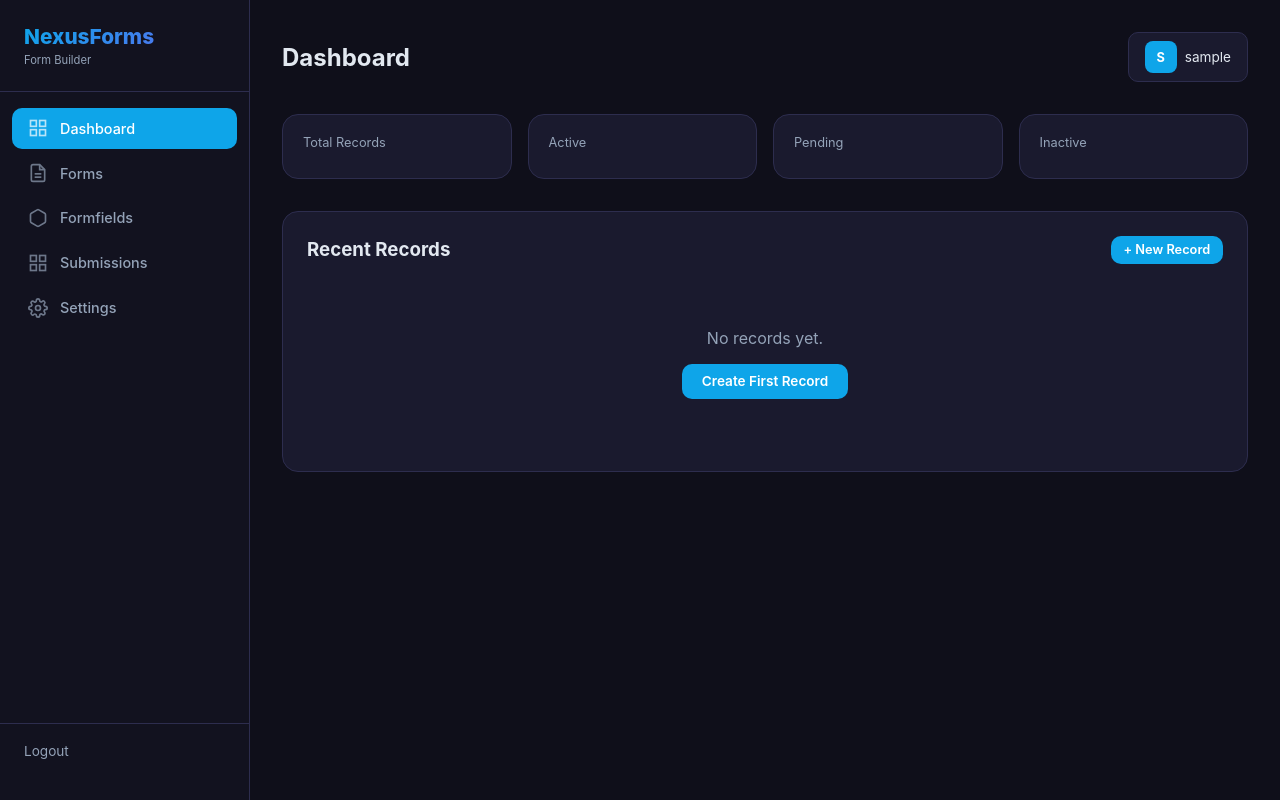
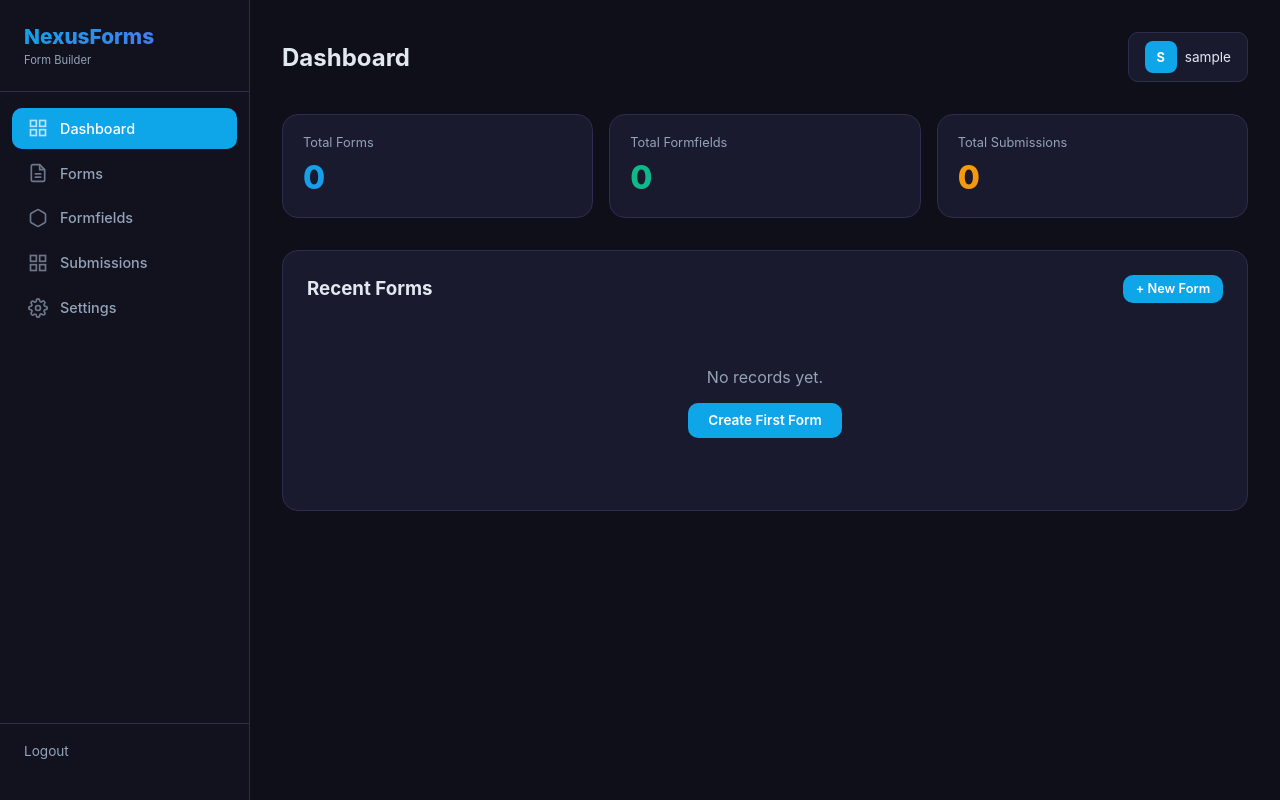
Before and after one commit to nexus-apex/nexus-forms, a Django app: page /dashboard/ in a window 1280 px wide. Run offline with Django 4.2, Linux system fonts and the light colour scheme; the visitor is signed in with stand-in values (Sample User, id 1); data that the repository does not hold is empty.

Commit message:
feat: enterprise NexusForms with Form, FormField, Submission

```diff
--- a/backend/templates/dashboard.html
+++ b/backend/templates/dashboard.html
@@ -4,41 +4,34 @@
 {% block content %}
 <div class="stats-grid">
   <div class="stat-card">
-    <div class="stat-label">Total Records</div>
-    <div class="stat-value">{{ total }}</div>
+    <div class="stat-label">Total Forms</div>
+    <div class="stat-value">{{ form_count }}</div>
   </div>
   <div class="stat-card">
-    <div class="stat-label">Active</div>
-    <div class="stat-value" style="background:linear-gradient(135deg,#10b981,#06b6d4);-webkit-background-clip:text;background-clip:text">{{ active }}</div>
+    <div class="stat-label">Total Formfields</div>
+    <div class="stat-value" style="background:linear-gradient(135deg,#10b981,#06b6d4);-webkit-background-clip:text;background-clip:text">{{ formfield_count }}</div>
   </div>
   <div class="stat-card">
-    <div class="stat-label">Pending</div>
-    <div class="stat-value" style="background:linear-gradient(135deg,#f59e0b,#f97316);-webkit-background-clip:text;background-clip:text">{{ pending }}</div>
-  </div>
-  <div class="stat-card">
-    <div class="stat-label">Inactive</div>
-    <div class="stat-value" style="background:linear-gradient(135deg,#ef4444,#ec4899);-webkit-background-clip:text;background-clip:text">{{ inactive }}</div>
+    <div class="stat-label">Total Submissions</div>
+    <div class="stat-value" style="background:linear-gradient(135deg,#f59e0b,#f97316);-webkit-background-clip:text;background-clip:text">{{ submission_count }}</div>
   </div>
 </div>
 
 <div class="card">
   <div style="display:flex;justify-content:space-between;align-items:center;margin-bottom:1rem">
-    <h3>Recent Records</h3>
-    <a href="/records/create/" class="btn btn-primary btn-sm">+ New Record</a>
+    <h3>Recent Forms</h3>
+    <a href="/forms/create/" class="btn btn-primary btn-sm">+ New Form</a>
   </div>
   {% if recent %}
   <table>
     <thead>
-      <tr><th>Name</th><th>Email</th><th>Status</th><th>Amount</th><th>Date</th></tr>
+      <tr><th>Title</th><th>Category</th><th>Status</th><th>Submissions</th><th>Created Date</th><th>Created</th></tr>
     </thead>
     <tbody>
       {% for r in recent %}
       <tr>
-        <td><a href="/records/{{ r.pk }}/edit/">{{ r.name }}</a></td>
-        <td style="color:var(--muted)">{{ r.email|default:"-" }}</td>
-        <td><span class="badge badge-{{ r.status }}">{{ r.status }}</span></td>
-        <td>{{ r.amount }}</td>
-        <td style="color:var(--muted)">{{ r.created_at|date:"M d, Y" }}</td>
+        <td><a href="/forms/{{ r.pk }}/edit/">{{ r.title }}</a></td>
+        <td>{{ r.category|default:"-" }}</td><td><span class="badge badge-blue">{{ r.get_status_display }}</span></td><td>{{ r.submissions|default:"-" }}</td><td style="color:var(--muted)">{{ r.created_date|date:"M d, Y"|default:"-" }}</td><td style="color:var(--muted)">{{ r.created_at|date:"M d, Y" }}</td>
       </tr>
       {% endfor %}
     </tbody>
@@ -46,7 +39,7 @@
   {% else %}
   <div class="empty">
     <p>No records yet.</p>
-    <a href="/records/create/" class="btn btn-primary" style="margin-top:1rem">Create First Record</a>
+    <a href="/forms/create/" class="btn btn-primary" style="margin-top:1rem">Create First Form</a>
   </div>
   {% endif %}
 </div>
```
